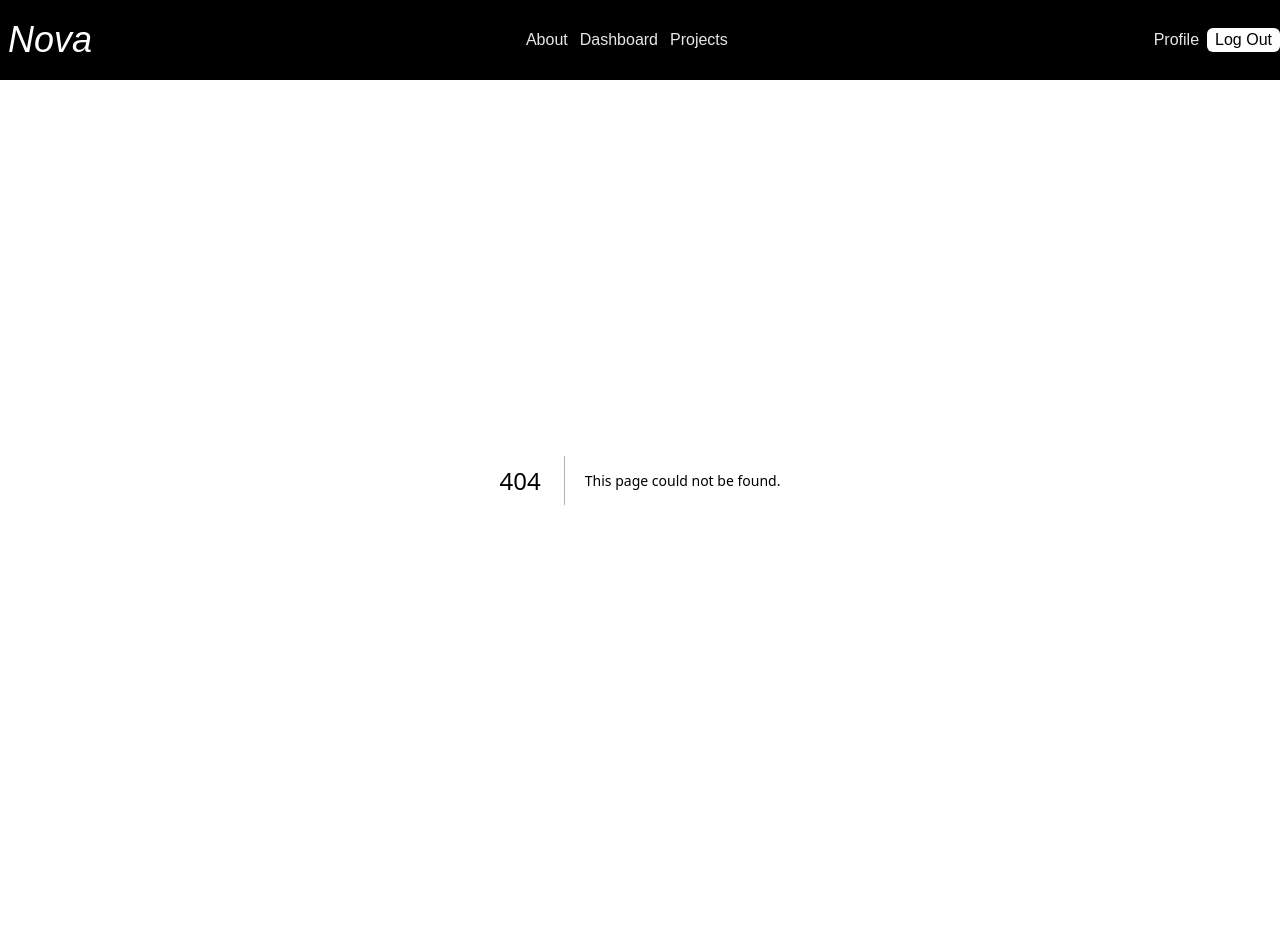
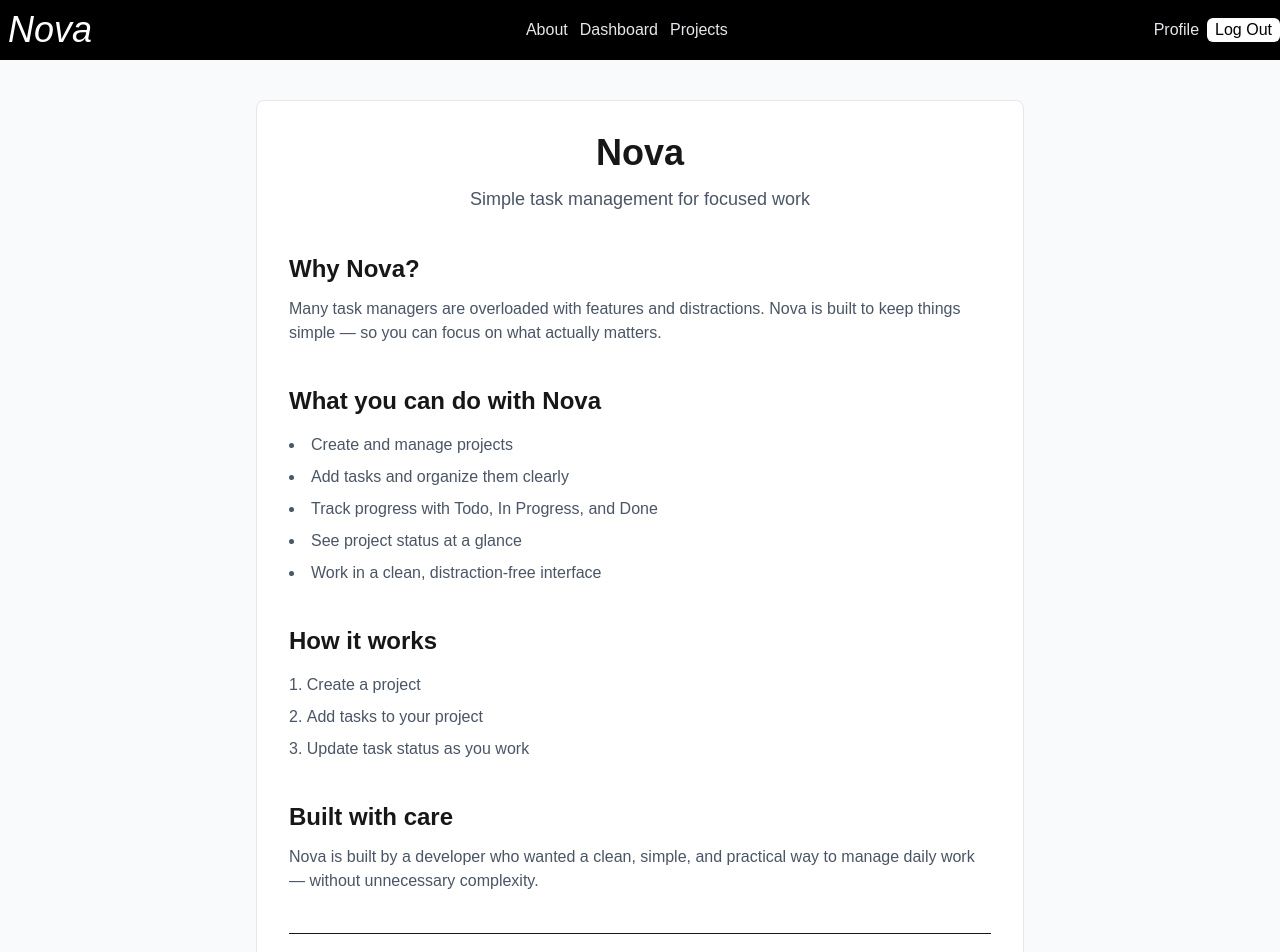
Before and after one commit to atiya-inayat/nova-task-manager, a Next.js app: page /about in a window 1280 px wide. Before the commit this address had no page. Shown: the top 952 px of the page. Before the commit the page ends 880 px from the top, so only its background shows below. Built offline with nearby package versions, Linux system fonts and the light colour scheme.

Commit message:
adding about page

```diff
--- /dev/null
+++ b/app/about/page.tsx
@@ -0,0 +1,69 @@
+import Link from "next/link";
+
+export default function AboutPage() {
+  return (
+    <div className="min-h-screen bg-gray-50 flex justify-center px-4 py-10">
+      <div className="w-full max-w-3xl bg-white border border-gray-200 rounded-lg p-8 space-y-10">
+        {/* Hero */}
+        <section className="text-center space-y-3">
+          <h1 className="text-4xl font-bold">Nova</h1>
+          <p className="text-gray-600 text-lg">
+            Simple task management for focused work
+          </p>
+        </section>
+
+        {/* Why Nova */}
+        <section className="space-y-3">
+          <h2 className="text-2xl font-semibold">Why Nova?</h2>
+          <p className="text-gray-600">
+            Many task managers are overloaded with features and distractions.
+            Nova is built to keep things simple — so you can focus on what
+            actually matters.
+          </p>
+        </section>
+
+        {/* Features */}
+        <section className="space-y-4">
+          <h2 className="text-2xl font-semibold">What you can do with Nova</h2>
+          <ul className="list-disc list-inside text-gray-600 space-y-2">
+            <li>Create and manage projects</li>
+            <li>Add tasks and organize them clearly</li>
+            <li>Track progress with Todo, In Progress, and Done</li>
+            <li>See project status at a glance</li>
+            <li>Work in a clean, distraction-free interface</li>
+          </ul>
+        </section>
+
+        {/* How it works */}
+        <section className="space-y-4">
+          <h2 className="text-2xl font-semibold">How it works</h2>
+          <ol className="list-decimal list-inside text-gray-600 space-y-2">
+            <li>Create a project</li>
+            <li>Add tasks to your project</li>
+            <li>Update task status as you work</li>
+          </ol>
+        </section>
+
+        {/* Built by */}
+        <section className="space-y-3">
+          <h2 className="text-2xl font-semibold">Built with care</h2>
+          <p className="text-gray-600">
+            Nova is built by a developer who wanted a clean, simple, and
+            practical way to manage daily work — without unnecessary complexity.
+          </p>
+        </section>
+
+        {/* CTA */}
+        <section className="text-center pt-6 border-t">
+          <p className="text-gray-600 mb-4">Ready to organize your work?</p>
+          <Link
+            href="/dashboard"
+            className="inline-block bg-black text-white px-6 py-2 rounded-md font-semibold hover:bg-gray-800 transition"
+          >
+            Go to Dashboard
+          </Link>
+        </section>
+      </div>
+    </div>
+  );
+}
--- a/app/component/Navbar.tsx
+++ b/app/component/Navbar.tsx
@@ -4,14 +4,16 @@ import Link from "next/link";
 
 const Navbar = () => {
   return (
-    <div className="w-full bg-black text-white h-20 flex justify-between items-center">
+    <div className="w-full sticky top-0 z-50 bg-black text-white h-15 flex justify-between items-center">
       <div className="p-2">
         <h1 className=" text-4xl italic  ">
-          <Link href="/dashboard">Nova</Link>
+          <Link href="/">Nova</Link>
         </h1>
       </div>
       <div className="flex  justify-between w-auto gap-3 text-gray-200">
-        <span>About</span>
+        <span>
+          <Link href="/about">About</Link>
+        </span>
         <span>
           <Link href="/dashboard">Dashboard</Link>
         </span>
--- a/app/component/tasks/TaskForm.tsx
+++ b/app/component/tasks/TaskForm.tsx
@@ -32,17 +32,30 @@ export default function TaskForm({ projectId }: Props) {
   }
 
   return (
-    <form onSubmit={createTask} style={{ marginBottom: "16px" }}>
+    <div>
+      <div className=" mt-3 flex  gap-3 ">
+        <form
+          className="flex justify-center gap-3 items-center"
+          onSubmit={createTask}
+          style={{ marginBottom: "16px" }}
+        >
           <input
+            className="border border-gray-200 px-2 py-1 rounded-md"
             type="text"
             placeholder="New task..."
             value={title}
             onChange={(e) => setTitle(e.target.value)}
           />
 
-      <button type="submit" disabled={loading}>
+          <button
+            className=" bg-black text-white font-semibold cursor-pointer flex justify-center border py-1 px-2 rounded-md mb-2"
+            type="submit"
+            disabled={loading}
+          >
             {loading ? "Adding..." : "Add Task"}
           </button>
         </form>
+      </div>
+    </div>
   );
 }
--- a/app/component/tasks/TaskItem.tsx
+++ b/app/component/tasks/TaskItem.tsx
@@ -1,3 +1,66 @@
+// "use client";
+
+// import { mutate } from "swr";
+
+// interface Task {
+//   _id: string;
+//   title: string;
+//   status: "todo" | "in-progress" | "done";
+// }
+
+// interface Props {
+//   task: Task;
+//   projectId: string;
+// }
+
+// export default function TaskItem({ task, projectId }: Props) {
+//   async function updateStatus(status: Task["status"]) {
+//     await fetch(`/api/tasks/${task._id}`, {
+//       method: "PATCH",
+//       headers: { "Content-Type": "application/json" },
+//       body: JSON.stringify({ status }),
+//     });
+
+//     // refresh task list
+//     mutate(`/api/projects/${projectId}/tasks`);
+//   }
+
+//   async function deleteTask() {
+//     await fetch(`/api/tasks/${task._id}`, {
+//       method: "DELETE",
+//     });
+//     mutate(`/api/projects/${projectId}/tasks`);
+//   }
+
+//   return (
+//     <div>
+//       <div className=" flex flex-col border border-gray-300 rounded-md  mb-2">
+//         <div className="flex justify-center items-center">
+//           <p>{task.title}</p>
+//         </div>
+//         <div className=" flex justify-around items-center">
+//           <div>
+//             <select
+//               value={task.status}
+//               onChange={(e) => updateStatus(e.target.value as Task["status"])}
+//             >
+//               <option value="todo">Todo</option>
+//               <option value="in-progress">In Progress</option>
+//               <option value="done">Done</option>
+//             </select>
+//           </div>
+//           <button
+//             className=" bg-red-600 text-sm w-20 text-white font-semibold cursor-pointer flex justify-center border border-gray-500 py-1  rounded-md mb-2"
+//             onClick={deleteTask}
+//           >
+//             Delete
+//           </button>
+//         </div>
+//       </div>
+//     </div>
+//   );
+// }
+
 "use client";
 
 import { mutate } from "swr";
@@ -21,7 +84,7 @@ export default function TaskItem({ task, projectId }: Props) {
       body: JSON.stringify({ status }),
     });
 
-    // refresh task list
+    // Refresh task list
     mutate(`/api/projects/${projectId}/tasks`);
   }
 
@@ -29,21 +92,32 @@ export default function TaskItem({ task, projectId }: Props) {
     await fetch(`/api/tasks/${task._id}`, {
       method: "DELETE",
     });
+
     mutate(`/api/projects/${projectId}/tasks`);
   }
 
   return (
-    <div>
-      <p>{task.title}</p>
+    <div className="border border-gray-300 rounded-md p-2 mb-2 bg-white">
+      <p className="font-medium text-sm">{task.title}</p>
+
+      <div className="flex justify-between gap-2 items-center mt-2">
         <select
           value={task.status}
           onChange={(e) => updateStatus(e.target.value as Task["status"])}
+          className="border rounded px-2 py-1 text-sm"
         >
           <option value="todo">Todo</option>
           <option value="in-progress">In Progress</option>
           <option value="done">Done</option>
         </select>
-      <button onClick={deleteTask}>Delete</button>
+
+        <button
+          onClick={deleteTask}
+          className="text-red-600 text-xs font-semibold"
+        >
+          Delete
+        </button>
+      </div>
     </div>
   );
 }
--- a/app/component/tasks/TaskList.tsx
+++ b/app/component/tasks/TaskList.tsx
@@ -1,3 +1,49 @@
+// "use client";
+
+// import useSWR from "swr";
+// import TaskItem from "./TaskItem";
+
+// interface Task {
+//   _id: string;
+//   title: string;
+//   status: "todo" | "in-progress" | "done";
+// }
+
+// interface Props {
+//   projectId: string;
+//   initialTasks: Task[];
+// }
+
+// const fetcher = async (url: string) => {
+//   const res = await fetch(url);
+//   if (!res.ok) {
+//     throw new Error("Failed to fetch tasks");
+//   }
+//   return res.json();
+// };
+
+// export default function TaskList({ projectId, initialTasks }: Props) {
+//   const { data: tasks, error } = useSWR(
+//     `/api/projects/${projectId}/tasks`,
+//     fetcher,
+//     { fallbackData: initialTasks },
+//   );
+
+//   if (error) return <p className="text-red-500">Failed to load tasks</p>;
+
+//   if (!Array.isArray(tasks) || tasks.length === 0) {
+//     return <p>No tasks yet.</p>;
+//   }
+
+//   return (
+//     <div>
+//       {tasks.map((task) => (
+//         <TaskItem key={task._id} task={task} projectId={projectId} />
+//       ))}
+//     </div>
+//   );
+// }
+
 "use client";
 
 import useSWR from "swr";
@@ -14,16 +60,14 @@ interface Props {
   initialTasks: Task[];
 }
 
-const fetcher = async (url: string) => {
+const fetcher = async (url: string): Promise<Task[]> => {
   const res = await fetch(url);
-  if (!res.ok) {
-    throw new Error("Failed to fetch tasks");
-  }
+  if (!res.ok) throw new Error("Failed to fetch tasks");
   return res.json();
 };
 
 export default function TaskList({ projectId, initialTasks }: Props) {
-  const { data: tasks, error } = useSWR(
+  const { data: tasks, error } = useSWR<Task[]>(
     `/api/projects/${projectId}/tasks`,
     fetcher,
     { fallbackData: initialTasks },
@@ -31,15 +75,37 @@ export default function TaskList({ projectId, initialTasks }: Props) {
 
   if (error) return <p className="text-red-500">Failed to load tasks</p>;
 
-  if (!Array.isArray(tasks) || tasks.length === 0) {
-    return <p>No tasks yet</p>;
-  }
+  const safeTasks = tasks ?? [];
+
+  const todoTasks = safeTasks.filter((t) => t.status === "todo");
+  const inProgressTasks = safeTasks.filter((t) => t.status === "in-progress");
+  const doneTasks = safeTasks.filter((t) => t.status === "done");
 
   return (
-    <div>
-      {tasks.map((task) => (
-        <TaskItem key={task._id} task={task} projectId={projectId} />
-      ))}
+    <div className="grid grid-cols-1 md:grid-cols-3 gap-4 mt-4">
+      {/* TODO */}
+      <div>
+        <h3 className="font-bold mb-2">Todo</h3>
+        {todoTasks.map((task) => (
+          <TaskItem key={task._id} task={task} projectId={projectId} />
+        ))}
+      </div>
+
+      {/* IN PROGRESS */}
+      <div>
+        <h3 className="font-bold mb-2">In Progress</h3>
+        {inProgressTasks.map((task) => (
+          <TaskItem key={task._id} task={task} projectId={projectId} />
+        ))}
+      </div>
+
+      {/* DONE */}
+      <div>
+        <h3 className="font-bold mb-2">Done</h3>
+        {doneTasks.map((task) => (
+          <TaskItem key={task._id} task={task} projectId={projectId} />
+        ))}
+      </div>
     </div>
   );
 }
--- a/app/dashboard/projects/[projectId]/page.tsx
+++ b/app/dashboard/projects/[projectId]/page.tsx
@@ -14,17 +14,28 @@ export default async function ProjectDetailPage({ params }: Props) {
     `${process.env.NEXTAUTH_URL}/api/projects/${projectId}/tasks`,
     {
       cache: "no-store",
-    }
+    },
   );
 
   const tasks = await res.json();
 
   return (
-    <div>
-      <h1>Project Detail</h1>
-      <p>Project ID: {projectId}</p>
-      <TaskForm projectId={projectId} />
-      <TaskList initialTasks={tasks} projectId={projectId} />
+    <div className=" flex justify-center flex-col h-screen items-center">
+      <div className="flex justify-center  mb-2 ">
+        <h1 className="text-4xl font-extrabold">Project Detail</h1>
+      </div>
+      <div className="border p-4 border-gray-200   rounded-md">
+        {/* <p>Project ID: {projectId}</p> */}
+        <div>
+          <div className="flex justify-center  ">
+            <p>Create Task.</p>
+          </div>
+          <TaskForm projectId={projectId} />
+        </div>
+        <div>
+          <TaskList initialTasks={tasks} projectId={projectId} />
+        </div>
+      </div>
     </div>
   );
 }
--- a/app/page.tsx
+++ b/app/page.tsx
@@ -1,6 +1,6 @@
 export default function Home() {
   return (
-    <div className="flex min-h-screen items-center justify-center bg-zinc-50 font-sans dark:bg-black">
+    <div className="flex min-h-screen items-center justify-center bg-zinc-50 font-sans">
       <h1>Hello World</h1>
     </div>
   );
```
Lines whose indentation alone changed are shown as unchanged.
